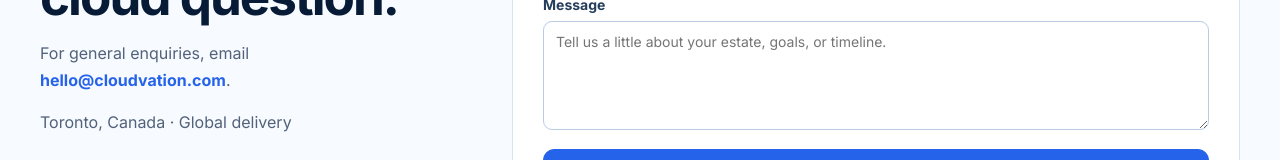
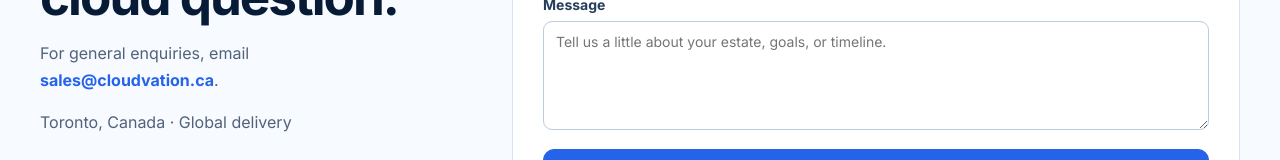
Before and after one commit to cloudvations/cloudvation, a Next.js app: page /contact in a window 1280 px wide. Shown: the part 767-927 px from the top of the page. Built offline with nearby package versions, Linux system fonts and the light colour scheme.

Commit message:
Update Contact page with correct email
Update Contact page with correct email

```diff
--- a/src/app/contact/page.tsx
+++ b/src/app/contact/page.tsx
@@ -24,7 +24,7 @@
               <h2>Bring us your cloud question.</h2>
               <p>
                 For general enquiries, email{' '}
-                <a href="mailto:hello@cloudvation.com">hello@cloudvation.com</a>
+                <a href="mailto:sales@cloudvation.ca">sales@cloudvation.ca</a>
                 .
               </p>
               <p>Toronto, Canada · Global delivery</p>
```
